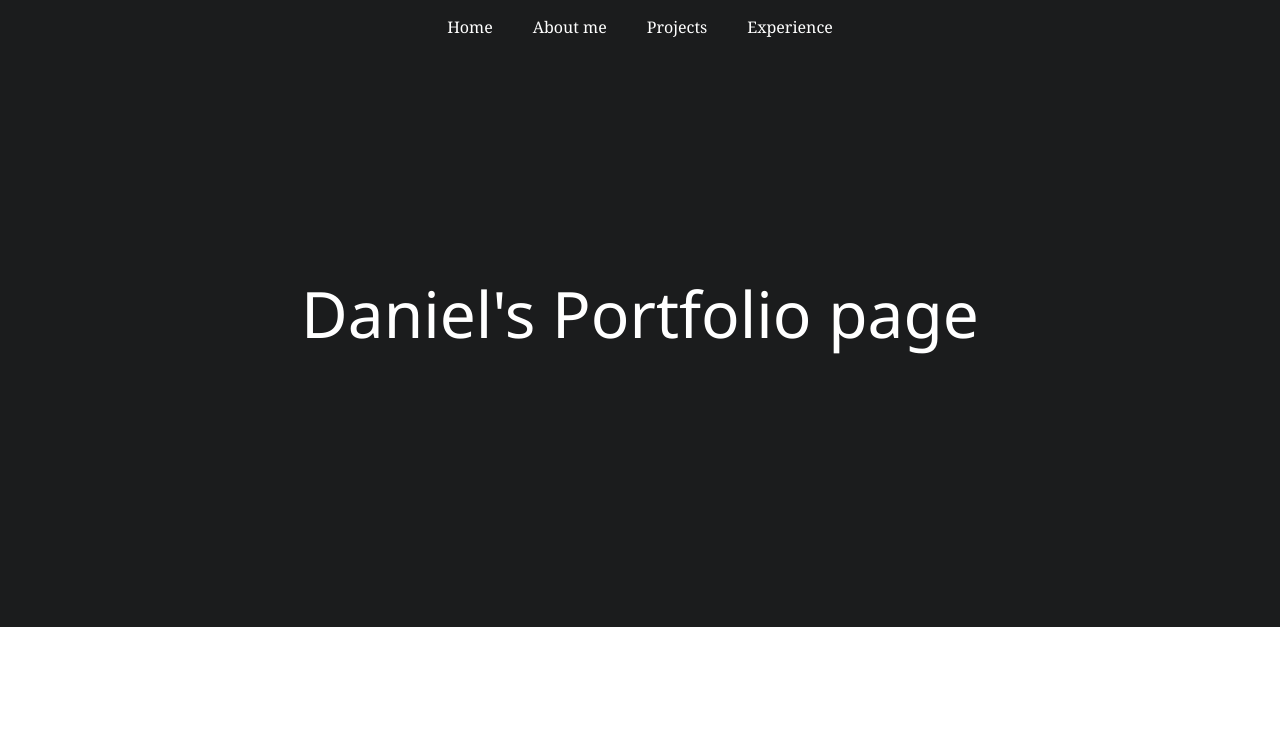
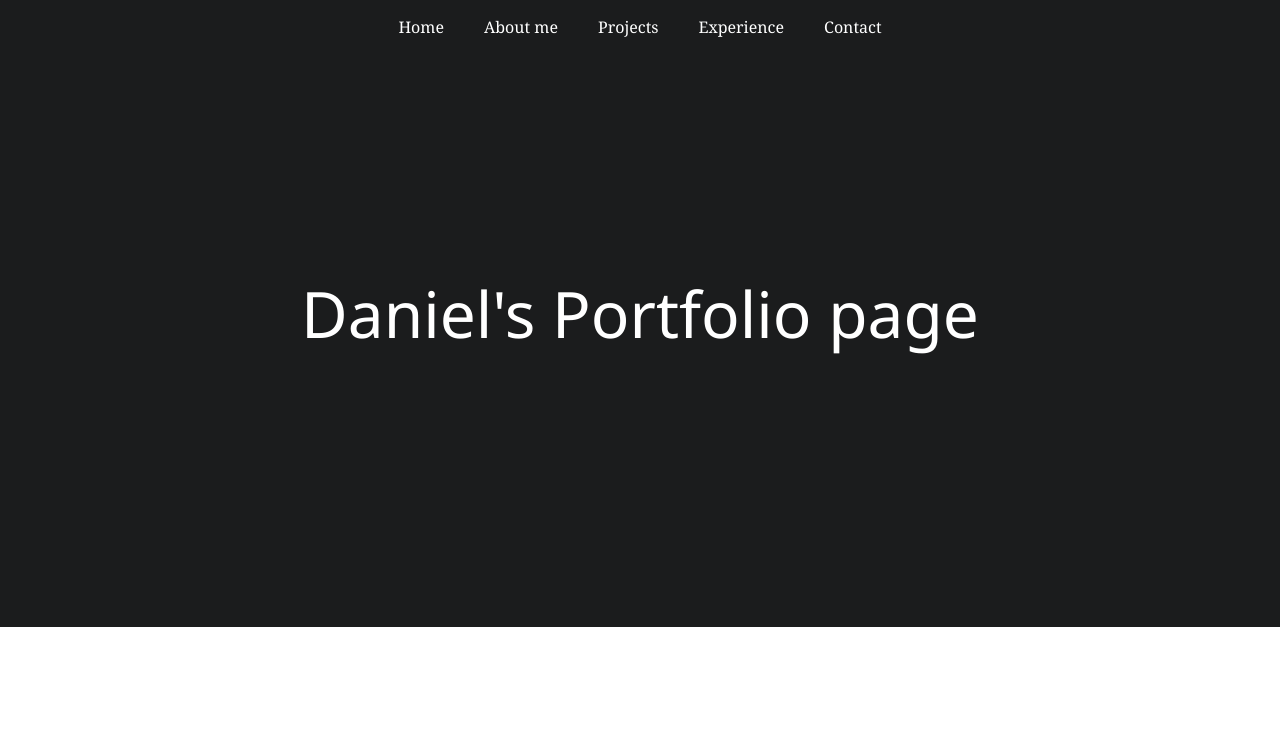
Before and after one commit to Sundholm11/portfolio, a React (Create React App) app: page / in a window 1280 px wide. Shown: the top 750 px of the page. Built offline with nearby package versions, Linux system fonts and the light colour scheme.

Commit message:
Added Contact

```diff
--- a/src/App.tsx
+++ b/src/App.tsx
@@ -7,6 +7,7 @@ import Navbar from './components/Navbar'
 import Projects from './components/Projects'
 import AboutMe from './components/AboutMe'
 import Experience from './components/Experience'
+import Contact from './components/Contact'
 
 const App: React.FC = () => {
 	return (
@@ -16,6 +17,7 @@ const App: React.FC = () => {
 			<AboutMe />
 			<Projects />
 			<Experience />
+			<Contact />
 		</div>
 	)
 }
--- /dev/null
+++ b/src/components/Contact.tsx
@@ -0,0 +1,18 @@
+import React from 'react'
+
+import '../styles/Contact.css'
+
+const Contact: React.FC = () => {
+	return (
+		<div id="contact" className="mainContainer" style={{ backgroundColor: "#f8f8f8" }}>
+            <h2 className="contact">Contact</h2>
+            <hr className="contact"/>
+            <table className="contact">
+                <th><h3 className="contact">Email:</h3></th>
+                <th><h3 className="contact">daniel.sundholm@hotmail.fi</h3></th>
+            </table>
+		</div>
+	)
+}
+
+export default Contact
--- a/src/components/Navbar.tsx
+++ b/src/components/Navbar.tsx
@@ -9,6 +9,7 @@ const Navbar: React.FC = () => {
 			<li className="navBar"><a className="navBar" href="#aboutme">About me</a></li>
 			<li className="navBar"><a className="navBar" href="#projects">Projects</a></li>
 			<li className="navBar"><a className="navBar" href="#experience">Experience</a></li>
+			<li className="navBar"><a className="navBar" href="#contact">Contact</a></li>
 		</ul>
 	)
 }
--- /dev/null
+++ b/src/styles/Contact.css
@@ -0,0 +1,27 @@
+h2.contact {
+    padding-top: 5%;
+	font-size: 200%;
+    font-weight: lighter;
+}
+
+table.contact {
+    margin: 2% auto;
+}
+
+h3.contact {
+    padding-left: 5%;
+    font-weight: lighter;
+}
+
+hr.contact {
+    width: 20%;
+}
+
+@media only screen and (max-width: 700px) {
+	/* For mobile phones additional tweaks: */
+    h2.contact {
+        display: flex;
+        justify-content: center;
+        width: 100%;
+    }
+}
```
